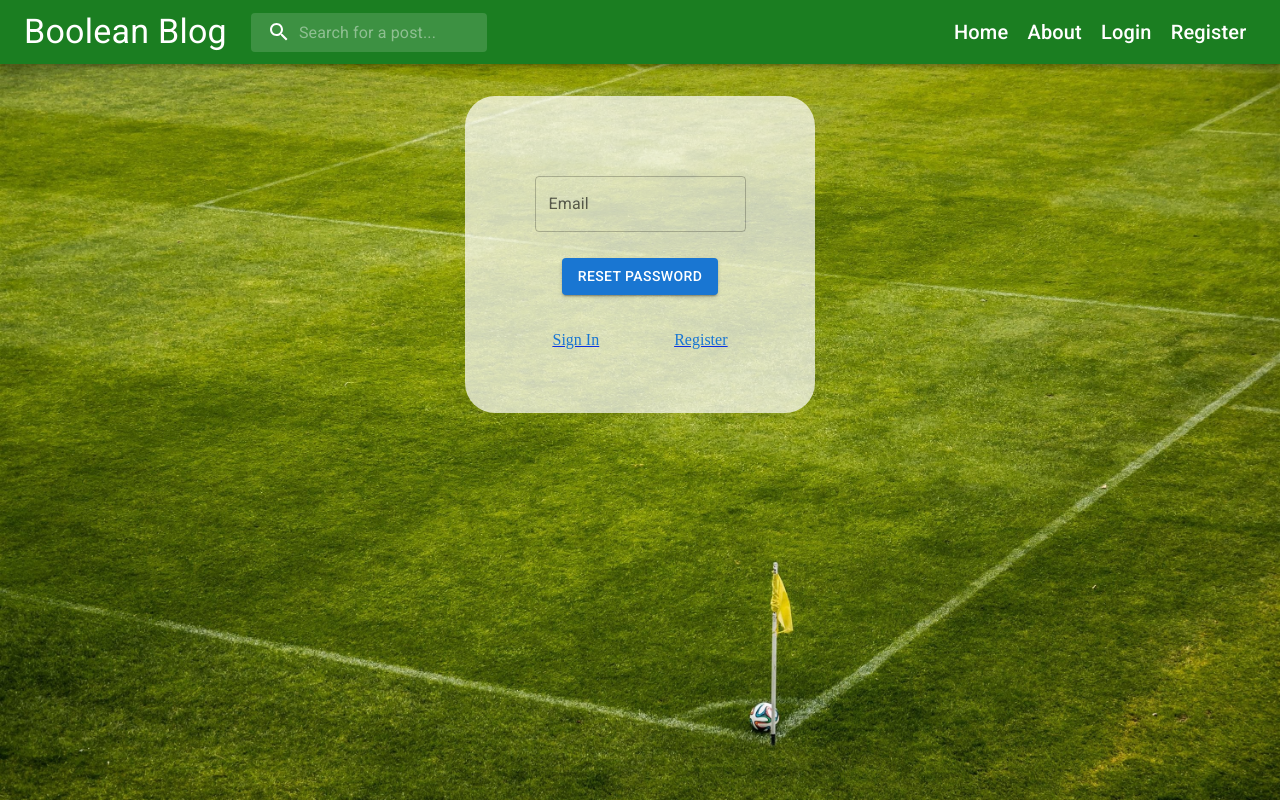
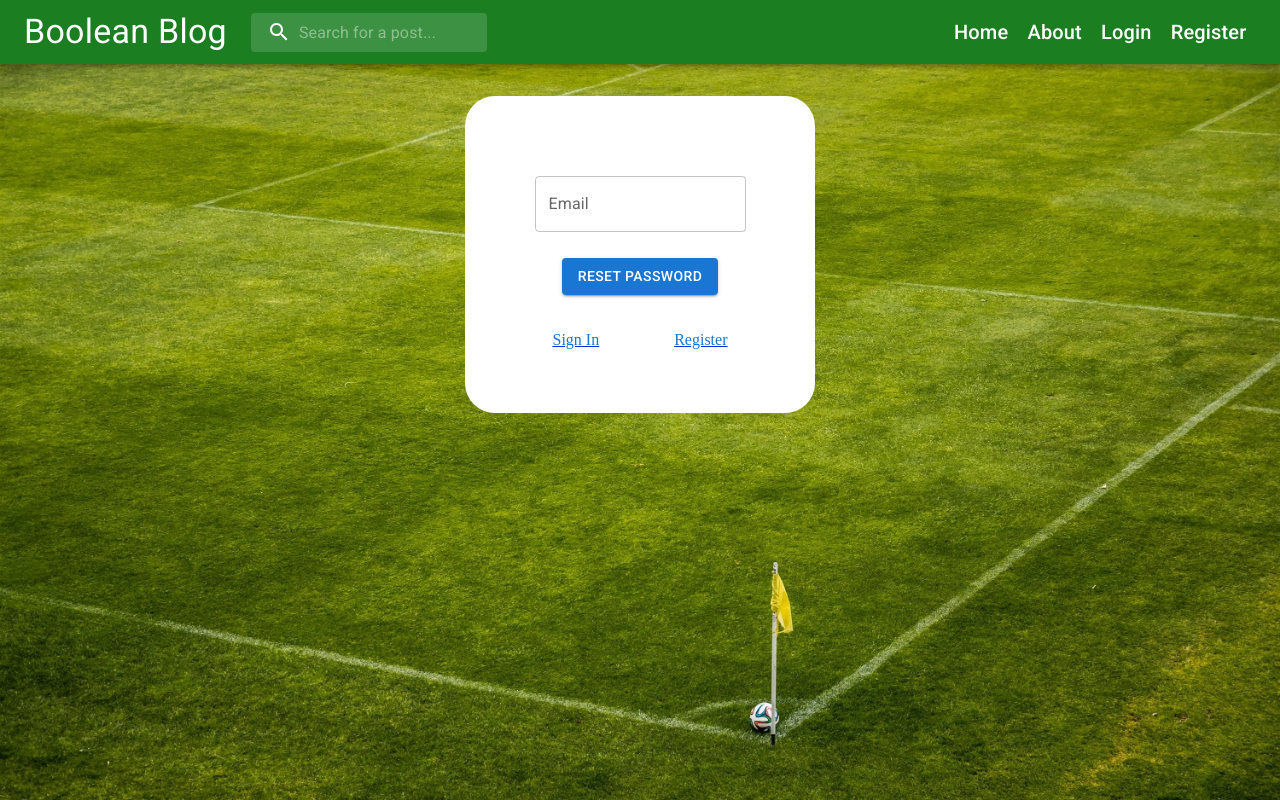
Before and after one commit to emreozturanli/Boolean-Blog, a React (Create React App) app: page /forgot-password in a window 1280 px wide. Built offline with nearby package versions, Linux system fonts and the light colour scheme; no server answers; the database is empty.

Commit message:
forgot pass bg

```diff
--- a/src/pages/ForgotPassword.js
+++ b/src/pages/ForgotPassword.js
@@ -15,7 +15,7 @@ const ForgotPassword = () => {
 
             <form
                 onSubmit={(e) => resetPassword(e, navigate)}
-                style={{ maxWidth: '350px', width: '100%', margin: 'auto', textAlign: 'center', padding: '4rem 0', background: 'rgba(255,255,255,0.7)', borderRadius: '30px' }}>
+                style={{ maxWidth: '350px', width: '100%', margin: 'auto', textAlign: 'center', padding: '4rem 0', background: '#ffffffff', borderRadius: '30px' }}>
                 <TextField
                     id="email"
                     label="Email"
```
